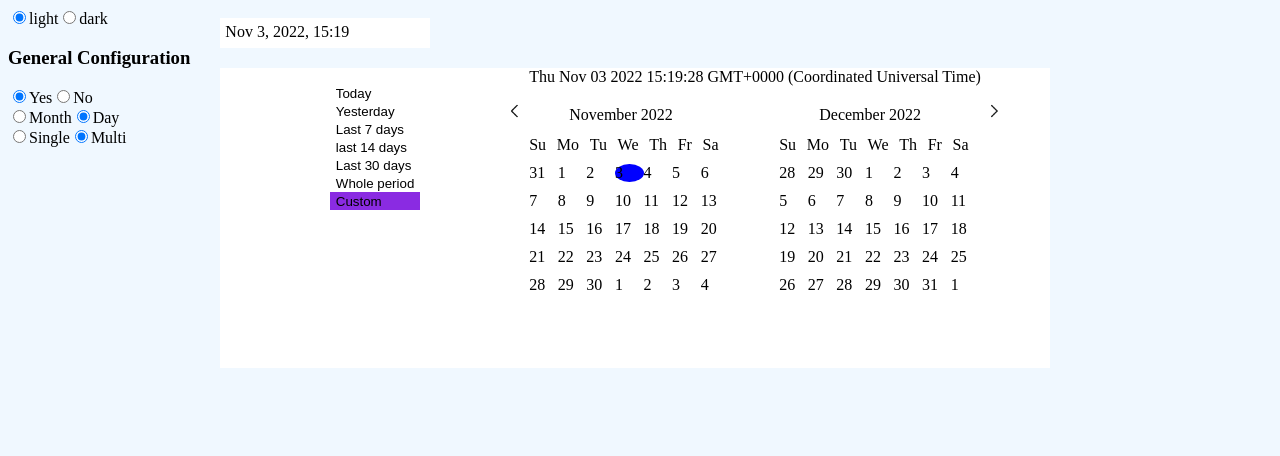
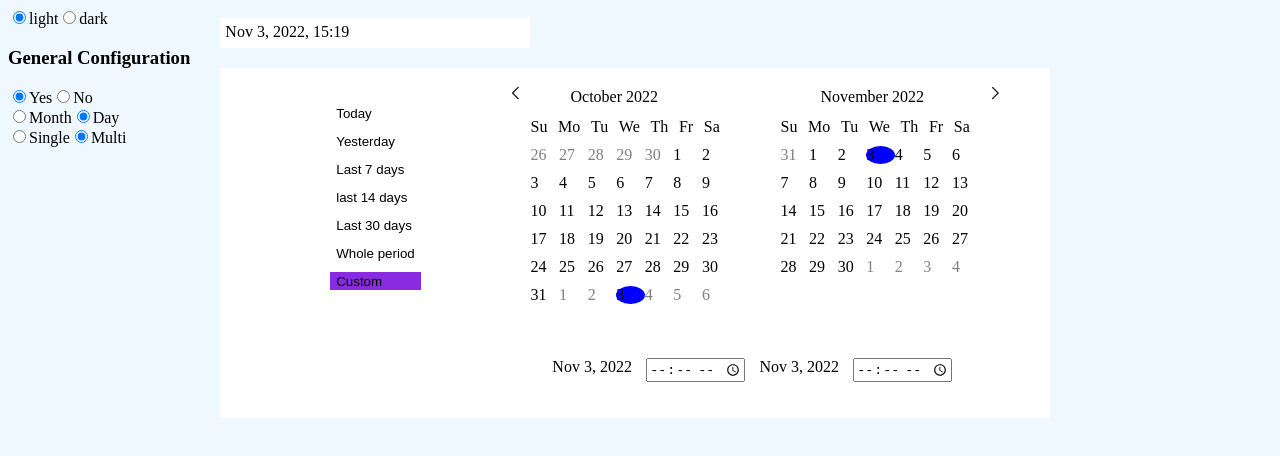
Before and after one commit to DrHoude/vue-ts, a Vue app: page / in a window 1280 px wide. Shown: the top 456 px of the page. Built offline with nearby package versions, Linux system fonts and the light colour scheme.

Commit message:
add changes

```diff
--- a/src/components/Calendar.vue
+++ b/src/components/Calendar.vue
@@ -17,17 +17,7 @@ import { DateInterval } from '../types';
             required: true
         }
 
-
     })
-
-
-
-
-
-
-
-
-
 
     const week = ref(['Su', 'Mo', 'Tu', 'We', 'Th', 'Fr', 'Sa'])
 
@@ -71,19 +61,13 @@ import { DateInterval } from '../types';
     }
 
     function isInRange(dateInterval: DateInterval, date: Date):boolean {
-
-
         return isAfterDay(dateInterval.from, date) && isBeforeDay(dateInterval.to, date)
-
-
     }
 
 
 
     function getDateClasses(dateObj: Date) {
         const now = new Date()
-
-
 
         if (isRangeBoundary(props.dateInterval, dateObj)) {
             return 'selected-date'
@@ -95,11 +79,18 @@ import { DateInterval } from '../types';
 
             // 'current-date': props.date!.getMonth() == dateObj.getMonth() && props.date!.getDate() == dateObj.getDate(),
             // 'selected-date': props.date!.toString()===dateObj.toString(),
-            // 'not-current-month-day': props.showingDate?.getMonth() !== dateObj.getMonth(),
+            'not-current-month-day': props.showingDate?.getMonth() !== dateObj.getMonth(),
             'current-date': isSameDay(dateObj, now),
             'range-date': isInRange(props.dateInterval,dateObj)
+        }
+    }
 
+    function getMonthClasses(month:any) {
+
+        return {
+            'current-date':  isCurrentDate(month)
         }
+
     }
 
     const emit = defineEmits<{
@@ -158,10 +149,10 @@ import { DateInterval } from '../types';
             </div>
 
             <div v-else>
-                <div>{{props.showingDate?.getFullYear()}}</div>
+                <div class="month-title">{{props.showingDate?.getFullYear()}}</div>
                 <div class="calendar-months">
                     <div v-for="month in months"
-                    :class="['calendar-month' , {'current-date':  isCurrentDate(month) }]"  >{{month}}</div>
+                    :class="['calendar-month' , getMonthClasses(month)]"  >{{month}}</div>
                 </div>
             </div>
 
@@ -188,7 +179,7 @@ import { DateInterval } from '../types';
 }
 
 .current-date {
-   color: red;
+   background-color: blue;
 }
 .range-date {
     background-color: aqua;
@@ -287,6 +278,12 @@ header {
     padding: 5px 20px;
 }
 
+.month-title {
+    position: absolute;
+    top: 5px;
+    left: 50%;
+}
+
 
 
 
--- a/src/components/CalendartsWrapper.vue
+++ b/src/components/CalendartsWrapper.vue
@@ -10,6 +10,7 @@ const props = defineProps ({
     date: Date,
     calendarFromShowingDate: Date,
     calendarToShowingDate: Date,
+
     showTypeDayMonth: Boolean,
     dateInterval: {
             type: Object as PropType<DateInterval>,
@@ -30,48 +31,7 @@ function updateDate(date: Date) {
 
 }
 
-// function updateDateByOption(option: string) {
-//     let newDate: Date | undefined = props.date
 
-//     switch (option) {
-//         case 'showToday':
-//         newDate = new Date()
-//             break;
-//         case 'showYesterday':
-//         newDate = new Date()
-//         newDate.setDate(newDate.getDate()-1)
-//             break;
-//     }
-
-//     updateDate(newDate!)
-
-// }
-
-
-// function showLastWeek() {
-
-//   let first = new Date(calendarFromShowingDate.value)
-//   let last = new Date(calendarFromShowingDate.value.setDate(calendarFromShowingDate.value.getDate()-7))
-
-
-
-//   while(first.getDate() != last.getDate()) {
-//       first.setDate(first.getDate()-1)
-//       arrLastWeek.value.push(new Date(first))
-//   }
-
-//   console.log(first)
-//   console.log(last)
-//   console.log(arrLastWeek.value)
-
-
-
-//   return arrLastWeek
-
-
-
-
-// }
 
 
 
@@ -84,20 +44,6 @@ function updateDate(date: Date) {
 
 
         <div class="container">
-            <!-- <div class="options" v-if="props.showTypeMode">
-                <ul >
-                    <li><input type="button" value="Today" @click="updateDateByOption('showToday')"></li>
-                    <li><input type="button" value="Yesterday" @click="updateDateByOption('showYesterday')"></li>
-                    <li><input type="button" value="Last 7 days" @click="showLastWeek"></li>
-                    <li><input type="button" value="Last 14 days"></li>
-                    <li><input type="button" value="Last 30 days"></li>
-                    <li><input type="button" value="Whole period"></li>
-                    <li><input type="button" value="Custom"></li>
-                </ul>
-
-            </div> -->
-            <div>{{props.date}}</div>
-
             <div :class="['calendar-container']" >
                 <Calendar
                 :date="date"
@@ -138,16 +84,6 @@ function updateDate(date: Date) {
 
 <style scoped>
 
-    /* .container {
-
-        height: 300px;
-        width: 800px;
-        margin-top: 20px;
-        padding: 0 15px;
-        display: flex;
-        justify-content: space-around;
-    } */
-
     .calendar-container {
         width: 450px;
         display: flex;
--- a/src/components/DatePicker.vue
+++ b/src/components/DatePicker.vue
@@ -6,10 +6,14 @@ import CalendarsWrapper from './CalendartsWrapper.vue'
 
 import SideBarVue from './SideBar.vue';
 
+import FooterVue from './Footer.vue';
+
 import { DateInterval } from '../types'
 
 import { onMounted, ref, Ref, computed, watch } from 'vue';
 import { formatDateFull } from '../utils';
+
+import { formatDateTitle } from '../utils';
 
 
 const props = defineProps ({
@@ -32,28 +36,49 @@ watch(dateInterval, (value)=>{
 
 
 
-const calendarFromShowingDate = ref(new Date(date.value))
+// const calendarFromShowingDate = ref(new Date(date.value))
 
 
 
-const calendarToShowingDate = computed(() => {
-    let nextObj = new Date(calendarFromShowingDate.value)
+// const calendarToShowingDate = computed(() => {
+//     let nextObj = new Date(calendarFromShowingDate.value)
+//     if (props.showTypeDayMonth) {
+//         nextObj.setFullYear(calendarFromShowingDate.value.getFullYear()+1)
+//     } else {
+//         nextObj.setMonth(calendarFromShowingDate.value.getMonth()+1)
+//     }
+//     return nextObj
+// })
+
+
+// function updateShowingDateBack() {
+//     calendarFromShowingDate.value =  props.showTypeDayMonth ? new Date(calendarFromShowingDate.value.setFullYear(calendarFromShowingDate.value.getFullYear() - 1)) : new Date(calendarFromShowingDate.value.setMonth(calendarFromShowingDate.value.getMonth() - 1))
+// }
+
+
+// function updateShowingDateNext() {
+//     calendarFromShowingDate.value =  props.showTypeDayMonth ? new Date(calendarFromShowingDate.value.setFullYear(calendarFromShowingDate.value.getFullYear() + 1))  :  new Date(calendarFromShowingDate.value.setMonth(calendarFromShowingDate.value.getMonth() + 1))
+// }
+
+const calendarToShowingDate = ref(new Date(date.value))
+
+const calendarFromShowingDate  = computed(() => {
+    let nextObj = new Date(calendarToShowingDate.value)
     if (props.showTypeDayMonth) {
-        nextObj.setFullYear(calendarFromShowingDate.value.getFullYear()+1)
+        nextObj.setFullYear(calendarToShowingDate.value.getFullYear()-1)
     } else {
-        nextObj.setMonth(calendarFromShowingDate.value.getMonth()+1)
+        nextObj.setMonth(calendarToShowingDate.value.getMonth()-1)
     }
     return nextObj
 })
 
-
 function updateShowingDateBack() {
-    calendarFromShowingDate.value =  props.showTypeDayMonth ? new Date(calendarFromShowingDate.value.setFullYear(calendarFromShowingDate.value.getFullYear() - 1)) : new Date(calendarFromShowingDate.value.setMonth(calendarFromShowingDate.value.getMonth() - 1))
+    calendarToShowingDate.value =  props.showTypeDayMonth ? new Date(calendarToShowingDate.value.setFullYear(calendarToShowingDate.value.getFullYear() - 1)) : new Date(calendarToShowingDate.value.setMonth(calendarToShowingDate.value.getMonth() - 1))
 }
 
 
 function updateShowingDateNext() {
-    calendarFromShowingDate.value =  props.showTypeDayMonth ? new Date(calendarFromShowingDate.value.setFullYear(calendarFromShowingDate.value.getFullYear() + 1))  :  new Date(calendarFromShowingDate.value.setMonth(calendarFromShowingDate.value.getMonth() + 1))
+    calendarToShowingDate.value =  props.showTypeDayMonth ? new Date(calendarToShowingDate.value.setFullYear(calendarToShowingDate.value.getFullYear() + 1))  :  new Date(calendarToShowingDate.value.setMonth(calendarToShowingDate.value.getMonth() + 1))
 }
 
 
@@ -63,17 +88,24 @@ function updateDate(newDate:Date) {
     from: newDate,
     to: newDate
    }
-
 }
 
 function updateDateInterval(value: DateInterval) {
     dateInterval.value = value
+    calendarToShowingDate.value = value.to
 
 }
 
 
 
-const currentDateString =  computed(()=> dateInterval.value.from === dateInterval.value.to ? formatDateFull(date.value, {
+const currentDateString =  computed(()=>
+
+props.showTypeDayMonth ? (dateInterval.value.from === dateInterval.value.to ? formatDateTitle(date.value):
+
+`${formatDateTitle(dateInterval.value.from)} - ${formatDateTitle(dateInterval.value.to)}`) :
+
+
+dateInterval.value.from === dateInterval.value.to ? formatDateFull(date.value, {
     hideTime: !props.showTime
 }) : `${formatDateFull(dateInterval.value.from, {
     hideTime: !props.showTime
@@ -90,7 +122,11 @@ const currentDateString =  computed(()=> dateInterval.value.from === dateInterva
         <InputVue :current-date-string="currentDateString " @click="visible=!visible"/>
 
         <div class="calendar-container" v-if="visible">
-            <SideBarVue @update-date="updateDate" v-if="props.showTypeMode" @update-date-interval="updateDateInterval"/>
+
+            <SideBarVue @update-date="updateDate" v-if="props.showTypeMode"
+                @update-date-interval="updateDateInterval"
+                :show-months="props.showTypeDayMonth"
+            />
 
             <CalendarsWrapper
                 :date="date"
@@ -103,8 +139,14 @@ const currentDateString =  computed(()=> dateInterval.value.from === dateInterva
                 @moveBack="updateShowingDateBack"
                 @moveNext="updateShowingDateNext"
                 @update-date-interval="updateDateInterval"
+            />
 
-            />
+            <div class="footer" v-if="!props.showTypeDayMonth">
+                <FooterVue
+                    :date-interval="dateInterval" :show-type-day-month="props.showTypeDayMonth"/>
+            </div>
+
+
         </div>
 
     </div>
@@ -114,12 +156,18 @@ const currentDateString =  computed(()=> dateInterval.value.from === dateInterva
 <style scoped>
     .container {
         margin-left: 30px;
+        position: relative;
+    }
+    .footer {
+        position: absolute;
+        top: 85%;
+        left: 40%;
     }
 
     .calendar-container {
         display: flex;
         background-color: white;
-        height: 300px;
+        height: 350px;
         width: 800px;
         margin-top: 20px;
         padding: 0 15px;
--- /dev/null
+++ b/src/components/Footer.vue
@@ -0,0 +1,49 @@
+<script setup lang="ts">
+
+import { DateInterval } from '../types'
+import { PropType } from 'vue';
+
+import { formatDateFull } from '../utils';
+import { computed } from '@vue/reactivity';
+
+
+const props = defineProps({
+
+
+    dateInterval: {
+            type: Object as PropType<DateInterval>,
+            required: true
+        }
+})
+
+const from = computed(()=>{
+    return `${formatDateFull(props.dateInterval.from,{hideTime: true})}`
+})
+
+const to = computed(()=>{
+    return `${formatDateFull(props.dateInterval.to,{hideTime: true})}`
+})
+
+
+
+</script>
+
+
+<template>
+    <div class="wrapper">
+        <div>{{from}}</div>
+        <input type="time" :value="props.dateInterval.from">
+        <div>{{to}}</div>
+        <input type="time">
+    </div>
+</template>
+
+<style>
+
+    .wrapper {
+        width: 400px;
+        display: flex;
+        justify-content: space-between;
+    }
+
+</style>
--- a/src/components/Input.vue
+++ b/src/components/Input.vue
@@ -17,8 +17,7 @@ const props = defineProps ({
     min-height: 20px;
     padding: 5px;
     margin-top: 10px;
-
-    max-width: 200px;
+    max-width: 300px;
     background-color: white;
 
 
--- a/src/components/RadioComp.vue
+++ b/src/components/RadioComp.vue
@@ -34,7 +34,8 @@ const props = defineProps({
 
     <div class="radio-wrapper">
         <div v-for="option in props.options">
-            <input :name="name" type="radio" :checked="props.value === option"  @change="$emit('radio-click', $event)" />
+            <input
+            :name="name" type="radio" :checked="props.value === option"  @change="$emit('radio-click', $event)" />
             <label>{{option}}</label>
         </div>
     </div>
--- a/src/components/SideBar.vue
+++ b/src/components/SideBar.vue
@@ -3,7 +3,8 @@
 import { ref } from 'vue';
 import { DateInterval } from '../types';
     const props = defineProps({
-        date: Date
+        date: Date,
+        showMonths: Boolean,
     })
 
     const emit = defineEmits< {
@@ -23,6 +24,8 @@ import { DateInterval } from '../types';
 
     }
 
+
+
     function updateDateByOption(option?: string) {
          let newDate: Date | undefined = props.date
          let from;
@@ -30,14 +33,14 @@ import { DateInterval } from '../types';
         switch (option) {
             case 'showToday':
             newDate = new Date()
-             updateDate(newDate!)
+             updateInterval({from:newDate, to: newDate})
 
                 break;
             case 'showYesterday':
             newDate = new Date()
             newDate.setDate(newDate.getDate()-1)
                updateDate(newDate!)
-
+               updateInterval({from:newDate, to: newDate})
                 break;
             case 'showWeek':
                 from = new Date()
@@ -62,12 +65,46 @@ import { DateInterval } from '../types';
                 updateInterval({from:from, to: new Date()})
                 break;
 
+
+
+
+            case 'showThisMonth':
+            newDate = new Date()
+            updateDate(newDate!)
+            break;
+
+
+            case 'showLastMonth':
+                newDate = new Date()
+                newDate.setMonth(newDate.getMonth()-1)
+                updateDate(newDate!)
+                break;
+
+
+            case 'showThreeMonths':
+                from = new Date()
+                from.setMonth(from.getMonth()-3)
+                updateInterval({from:from, to: new Date()})
+                break;
+
+            case 'showSixMonths':
+                from = new Date()
+                from.setMonth(from.getMonth()-6)
+                updateInterval({from:from, to: new Date()})
+                break;
+
+            case 'showYear':
+                from = new Date()
+                from.setMonth(from.getMonth()-12)
+                updateInterval({from:from, to: new Date()})
+                break;
+
             default:
-                updateDate(new Date())
+            updateInterval({from:new Date(), to: new Date()})
+        }
     }
 
 
-    }
 
     const selectedOption = ref<string | undefined>()
 
@@ -82,31 +119,41 @@ import { DateInterval } from '../types';
         return {"active-option": option === selectedOption.value}
     }
 
-    const values = [
+    const daysOptions = [
         {value:'Today', key: 'showToday'},
         {value:'Yesterday', key: 'showYesterday'},
         {value:'Last 7 days', key: 'showWeek'},
         {value:'last 14 days', key: 'show14Days'},
         {value:'Last 30 days', key: 'showMonth'},
         {value:'Whole period', key: 'showWholePeriod'},
-    {value:'Custom', key: undefined}]
+        {value:'Custom', key: undefined}
+    ]
+
+
+
+    const monthsOptions = [
+        {value:'This Month', key:'showThisMonth'},
+        {value:'Last Month', key:'showLastMonth'},
+        {value:'Last 3 Months', key:'showThreeMonths'},
+        {value:'Last 6 Months',key:'showSixMonths'},
+        {value:'Last 12 Months', key:'showYear'},
+        {value:'Custom', key:undefined}
+    ]
 
 </script>
 
 
 <template>
     <div class="options" >
-                <ul >
-                    <!-- <li :class="getOptionClass('showToday')"><input type="button" value="Today" @click="handleOptionClick('showToday')"></li>
-                    <li :class="getOptionClass('showYesterday')"><input type="button" value="Yesterday" @click="handleOptionClick('showYesterday')"></li>
-                    <li :class="getOptionClass('showWeek')"><input type="button" value="Last 7 days" @click="handleOptionClick('showWeek')" ></li>
-                    <li :class="getOptionClass('show14Days')"><input type="button" value="Last 14 days" @click="handleOptionClick('show14Days')"></li>
-                    <li :class="getOptionClass('showMonth')"><input type="button" value="Last 30 days" @click="handleOptionClick('showMonth')"></li>
-                    <li :class="getOptionClass('showWholePeriod')"><input type="button" value="Whole period" @click="handleOptionClick('showWholePeriod')"></li>
-                    <li :class="getOptionClass()"><input type="button" value="Custom" @click="handleOptionClick()"></li> -->
-                    <li v-for="(value, index) in values" :key="index"
-                    :class="getOptionClass(value.key)">
-                        <input type="button" :value="value.value" @click="handleOptionClick(value.key)"></li>
+        <ul v-if="!props.showMonths" >
+            <li v-for="(dayOption, index) in daysOptions" :key="index"
+                :class="getOptionClass(dayOption.key)">
+                <input type="button" :value="dayOption.value" @click="handleOptionClick(dayOption.key)"></li>
+        </ul>
+        <ul v-else>
+            <li v-for="(monthOption, index) in monthsOptions" :key="index"
+                :class="getOptionClass(monthOption.key)">
+                <input type="button" :value="monthOption.value" @click="handleOptionClick(monthOption.key)"></li>
         </ul>
 
     </div>
@@ -130,6 +177,7 @@ import { DateInterval } from '../types';
 
     li {
         background-color: white;
+        margin-top: 10px;
     }
 
     .active-option {
@@ -137,4 +185,8 @@ import { DateInterval } from '../types';
         color: white;
     }
 
+    .options {
+            margin-top: 20px;
+    }
+
 </style>
--- a/src/main.ts
+++ b/src/main.ts
@@ -5,7 +5,7 @@ import App from './App.vue'
 createApp(App).mount('#app')
 
 
-let date1 = new Date(2021,2)
-let date2 = new Date(2022,4)
+let date = new Date()
 
-console.log(date1.getTime(),date2.getTime())
+date.setMonth(date.getMonth()-1)
+console.log(date)
```
Lines whose indentation alone changed are shown as unchanged.
